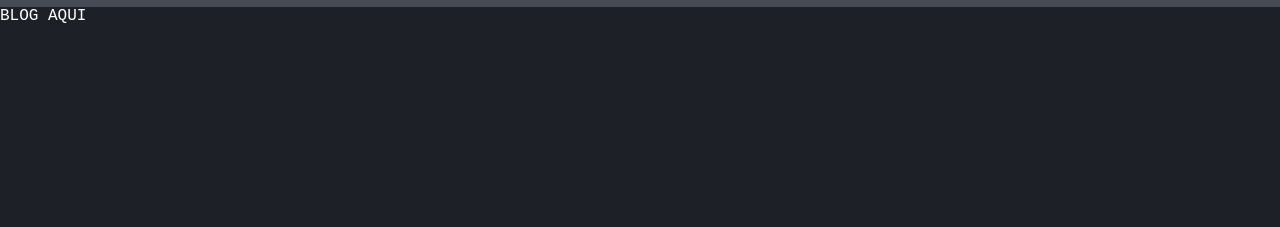
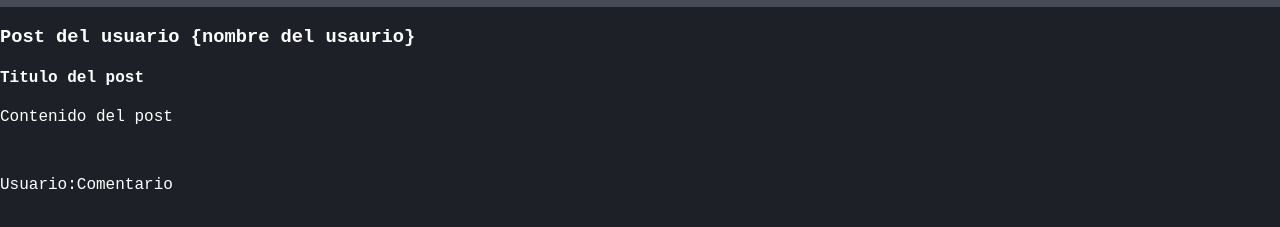
Before and after one commit to Y1229/curso-git, a plain HTML site: page index.html in a window 1280 px wide. Shown: the part 63-290 px from the top of the page. Drawn offline with Linux system fonts and the light colour scheme; a web font is replaced by a local one.

Commit message:
add post html

```diff
--- a/index.html
+++ b/index.html
@@ -13,8 +13,15 @@
         <img class="logo" src="img/git logo.png">
         <h1>Blog Curso git & github </h1>
     </div>
-    <div>
-        BLOG AQUI
+        <div class="container" id="content">
+            <h3>Post del usuario {nombre del usaurio}</h3>
+            <div class="post">
+                <h4>Titulo del post</h4>
+                <p>Contenido del post</p>
+                <br>
+                <p><span>Usuario:</span>Comentario</p>
+            </div>
+        </div>
     </div>
 </body>
 </html>
```
